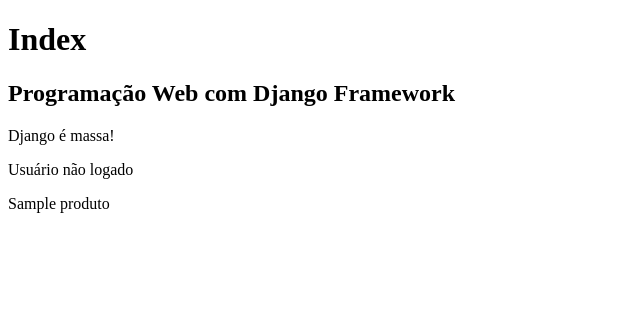
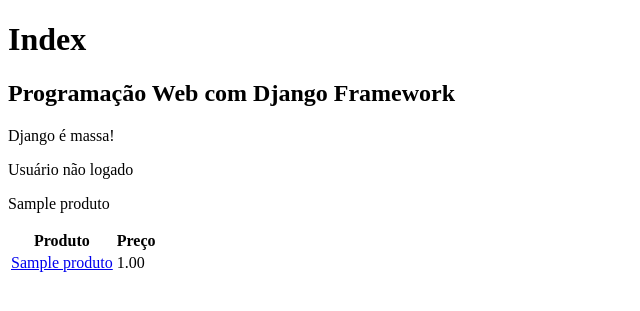
Before and after one commit to andddias/django1, a Django app: page / in a window 1280 px wide. Shown: the top 311 px of the page, without its empty margins (0-640 px from the left). Run offline with Django 3.2, Linux system fonts and the light colour scheme; tables that the repository leaves empty hold one stand-in row (values such as "Sample post").

Commit message:
Apresentando dados BD e rota para produto.html

```diff
--- a/core/templates/index.html
+++ b/core/templates/index.html
@@ -7,16 +7,37 @@
 <body>
     <h1>Index</h1>
 
-    <!-- Acessando dicionario context criado na views.py -->
+    <!--Acessando dicionario context criado na views.py-->
     <h2>{{ curso }}</h2>
 
     <p>{{ outro }}</p>
 
     <span>{{ logado }}</span>
 
+
+    <!--Apresentando produtos em paragrafos-->
     {% for produto in produtos %}
         <p>{{ produto }}</p>
     {% endfor %}
 
+    <!--Apresentando produtos em uma tabela-->
+    <table>
+        <thead>
+            <tr>
+                <th>Produto</th>
+                <th>Preço</th>
+            </tr>
+        </thead>
+        <tbody>
+            {% for produto in produtos %}
+            <tr>
+                <!--Colocando uma rota para produto.htlm passando como parametro seu id-->
+                <td><a href="{% url 'produto' produto.id %}">{{ produto.nome }}</a></td>
+                <td>{{ produto.preco }}</td>
+            </tr>
+            {% endfor %}
+        </tbody>
+    </table>
+
 </body>
 </html>
--- a/core/urls.py
+++ b/core/urls.py
@@ -1,8 +1,9 @@
 from django.urls import path
 
-from .views import index, contato
+from .views import index, contato, produto
 
 urlpatterns = [
-    path('', index),
-    path('contato', contato),
+    path('', index, name='index'),
+    path('contato', contato, name='contato'),
+    path('produto/<int:pk>', produto, name='produto'),
 ]
--- a/core/views.py
+++ b/core/views.py
@@ -1,6 +1,7 @@
 from django.shortcuts import render
 
 from .models import Produto
+
 
 def index(request):
     # Usando informações do Django Shell
@@ -27,3 +28,12 @@ def index(request):
 
 def contato(request):
     return render(request, 'contato.html')
+
+
+def produto(request, pk):
+    prod = Produto.objects.get(id=pk)
+
+    context = {
+        'produto': prod
+    }
+    return render(request, 'produto.html', context)
```
Also changed, not shown: core/templates/produto.html (added, +29 -0 lines).
